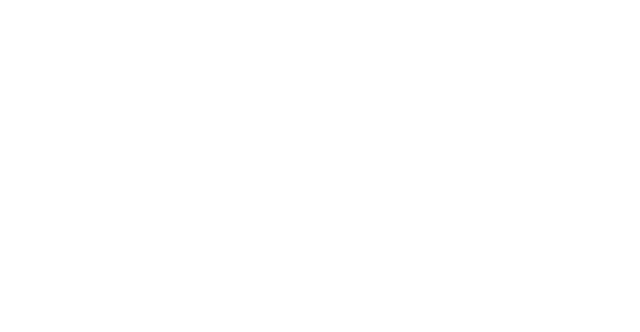
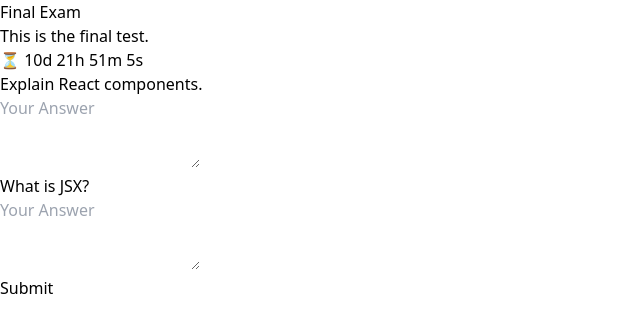
Before and after one commit to AdiRohila03/EduCheck, a React (Vite) app in the folder client/: page /attend_test/1 in a window 1280 px wide. Before the commit this address had no page. Shown: the top 332 px of the page, without its empty margins (0-640 px from the left). Built offline with nearby package versions, Linux system fonts and the light colour scheme.

Commit message:
add attend and review test pg

```diff
--- a/client/src/App.jsx
+++ b/client/src/App.jsx
@@ -7,6 +7,8 @@
 import CreateQuest from './pages/teacher/createQuest'
 import ViewTest from './pages/teacher/viewTest'
 import JoinClass from './pages/student/joinClass'
+import AttendTest from './pages/student/attendTest'
+import ReviewTest from './pages/student/reviewTest'
 import Dashboard from './pages/classroom/Dashboard'
 import Class from './pages/classroom/Class'
 import Profile from './pages/classroom/Profile'
@@ -20,12 +22,17 @@
       <Routes>
         <Route path='/' element={<Home />} />
         <Route path='/login' element={<Login />} />
+        {/* Teacher */}
         <Route path='/create_class' element={<ClassroomForm />} />
         <Route path='/students_work' element={<StudentsWork />} />
         <Route path='/create_qn/:id' element={<CreateQuest />} />
         <Route path='/create_test/:id' element={<CreateTest />} />
         <Route path='/view_test/:id' element={<ViewTest />} />
+        {/* Student */}
         <Route path='/join_class' element={<JoinClass />} />
+        <Route path='/attend_test/:id' element={<AttendTest />} />
+        <Route path='/review_test/:id' element={<ReviewTest />} />
+        {/* Classroom */}
         <Route path='/dashboard' element={<Dashboard />} />
         <Route path='/view_class/:id' element={<Class />} />
         <Route path='/password' element={<Password />} />
--- /dev/null
+++ b/client/src/pages/student/attendTest.jsx
@@ -0,0 +1,80 @@
+import { useState, useEffect } from "react";
+import { useNavigate } from "react-router-dom";
+
+const TestPage = ({ test, questions }) => {
+  const navigate = useNavigate();
+  const [timeLeft, setTimeLeft] = useState({ days: 0, hours: 0, minutes: 0, seconds: 0 });
+
+  useEffect(() => {
+    if (!test.endTime) return;
+
+    const updateTimer = () => {
+      const now = new Date().getTime();
+      const endTime = new Date(test.endTime).getTime();
+      const timeDifference = endTime - now;
+
+      if (timeDifference <= 0) {
+        navigate("/view_class/:id");
+      }
+
+      const days = Math.floor(timeDifference / (1000 * 60 * 60 * 24));
+      const hours = Math.floor((timeDifference % (1000 * 60 * 60 * 24)) / (1000 * 60 * 60));
+      const minutes = Math.floor((timeDifference % (1000 * 60 * 60)) / (1000 * 60));
+      const seconds = Math.floor((timeDifference % (1000 * 60)) / 1000);
+
+      setTimeLeft({ days, hours, minutes, seconds });
+    };
+
+    const timerInterval = setInterval(updateTimer, 1000);
+    return () => clearInterval(timerInterval);
+  }, [test.endTime, navigate]);
+
+  return (
+    <div className="flex justify-center mt-10">
+      <div className="w-3/4 bg-white shadow-md rounded-lg">
+        <div className="bg-gray-100 p-6 rounded-t-lg">
+          <h1 className="text-3xl font-bold">{test.name}</h1>
+          <div className="flex justify-between items-center mt-2">
+            <p className="text-lg text-gray-700">{test.desc}</p>
+            {test.endTime && (
+              <p className="text-red-500 text-lg">
+                ⏳ {timeLeft.days}d {timeLeft.hours}h {timeLeft.minutes}m {timeLeft.seconds}s
+              </p>
+            )}
+          </div>
+        </div>
+        <div className="p-6">
+          <form onSubmit={() => navigate("/view_class/:id")}>
+            {questions.map((q) => (
+              <div key={q.id} className="mb-6">
+                <h5 className="text-xl font-semibold">{q.text}</h5>
+                <textarea
+                  name={`q-${q.id}`}
+                  rows="3"
+                  placeholder="Your Answer"
+                  required
+                  className="w-full p-3 border rounded-lg shadow-sm focus:outline-none focus:ring focus:border-primary"
+                ></textarea>
+              </div>
+            ))}
+            <button type="submit" className="bg-blue-500 text-white px-6 py-3 rounded-lg shadow-md hover:bg-secondary">
+              Submit
+            </button>
+          </form>
+        </div>
+      </div>
+    </div>
+  );
+};
+
+const App = () => {
+  const test = { id: 1, name: "Final Exam", desc: "This is the final test.", endTime: "2025-02-20T12:00:00Z" };
+  const questions = [
+    { id: 1, text: "Explain React components." },
+    { id: 2, text: "What is JSX?" }
+  ];
+
+  return <TestPage test={test} questions={questions} />;
+};
+
+export default App;
--- /dev/null
+++ b/client/src/pages/student/reviewTest.jsx
@@ -0,0 +1,78 @@
+import { useNavigate } from "react-router-dom";
+import logo from "../../assets/img/logo.png";
+
+const Header = () => {
+  const navigate = useNavigate();
+
+  return (
+    <header className="fixed top-0 w-full bg-white shadow-md p-5 z-10">
+      <div className="container mx-auto flex items-center justify-between">
+        <a href="/" className="flex items-center space-x-3">
+          <img src={logo} alt="Logo" className="h-10" />
+          <span className="text-2xl font-bold text-primary">EduCheck</span>
+        </a>
+        <button
+          onClick={() => navigate("/view_class/1")}
+          className="px-4 py-2 bg-blue-600 text-white rounded-lg hover:bg-blue-700 transition"
+        >
+          Back
+        </button>
+      </div>
+    </header>
+  );
+};
+
+const ReviewTestPage = ({ test, answers, mark }) => {
+  return (
+    <div className="flex flex-col items-center mt-20">
+      <Header />
+      <div className="w-full max-w-4xl bg-white shadow-md rounded-lg mt-5">
+        <div className="bg-gray-100 p-6 rounded-t-lg">
+          <h1 className="text-4xl font-semibold">{test.name}</h1>
+          <p className="text-gray-600 text-lg">{test.desc}</p>
+          <div className="flex justify-between items-center mt-2">
+            <p className="text-lg font-semibold">Review Test</p>
+            <p className="text-xl font-semibold">{mark}</p>
+          </div>
+        </div>
+        <div className="p-6">
+          {answers.map((q) => (
+            <div key={q.id} className="mb-6 p-4 bg-gray-50 rounded-lg">
+              <h5 className="text-xl font-semibold">{q.qns}</h5>
+              <textarea
+                rows="3"
+                defaultValue={q.ans.text}
+                readOnly
+                className="w-full p-3 mt-2 border rounded-lg bg-gray-100"
+              ></textarea>
+              <div className="mt-3">
+                <label className="block text-gray-700 font-semibold">
+                  Score Obtained
+                </label>
+                <input
+                  type="text"
+                  value={`${q.ans.actualScore} / ${q.ans.maxScore}`}
+                  readOnly
+                  className="w-20 p-2 border rounded-lg bg-gray-100 text-center"
+                />
+              </div>
+            </div>
+          ))}
+        </div>
+      </div>
+    </div>
+  );
+};
+
+const App = () => {
+  const test = { id: 1, name: "Final Exam", desc: "This is Final Exam" };
+  const mark = "125 / 300";
+  const answers = [
+    { id: 1, qns: "What is Food?", ans: { actualScore: 13, text: "something that people or animals eat.", maxScore: 100 } },
+    { id: 2, qns: "What is Computer?", ans: { actualScore: 12, text: "an electronic machine that can store, find and arrange information, calculate amounts and control other machines.", maxScore: 100 } }
+  ];
+
+  return <ReviewTestPage test={test} answers={answers} mark={mark} />;
+};
+
+export default App;
```
